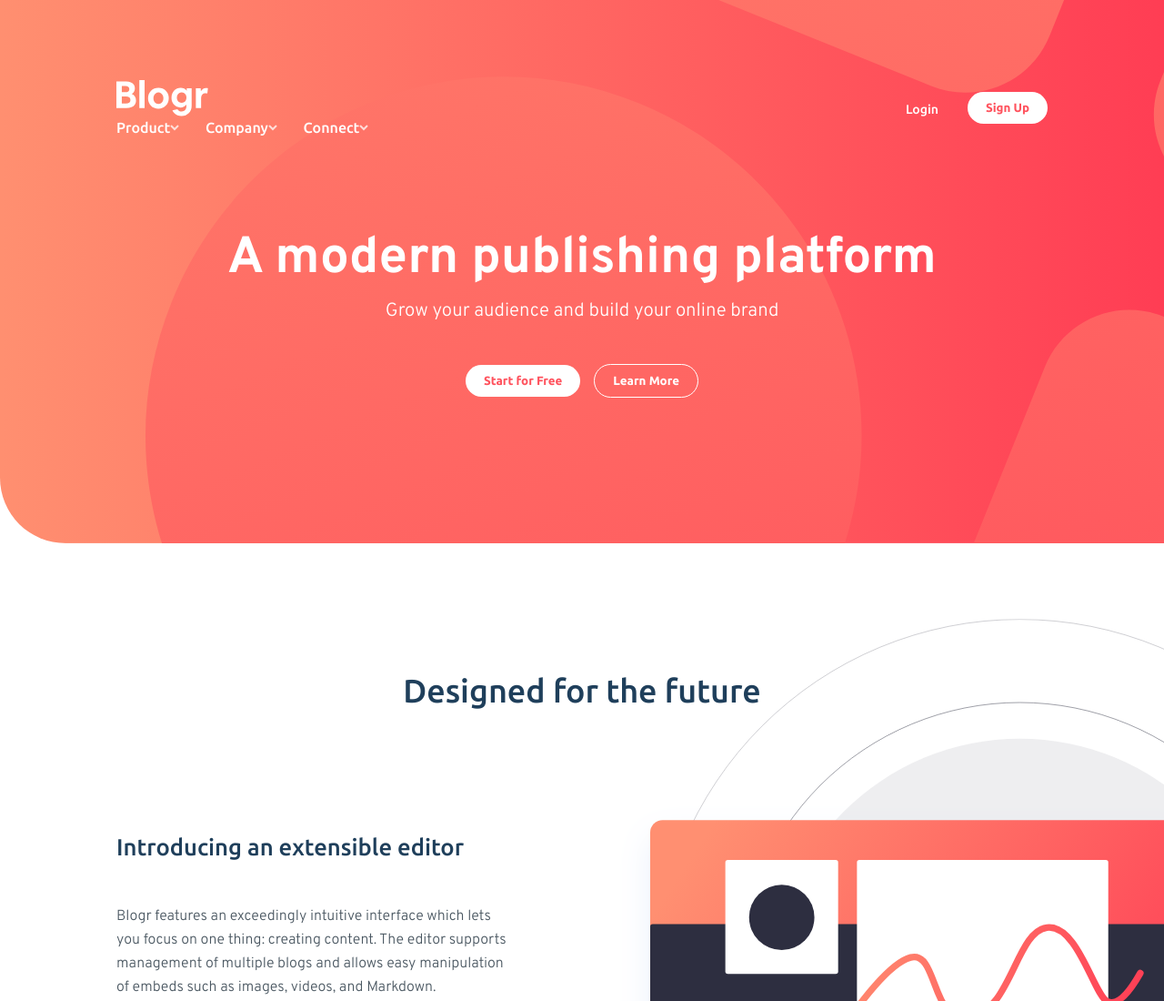
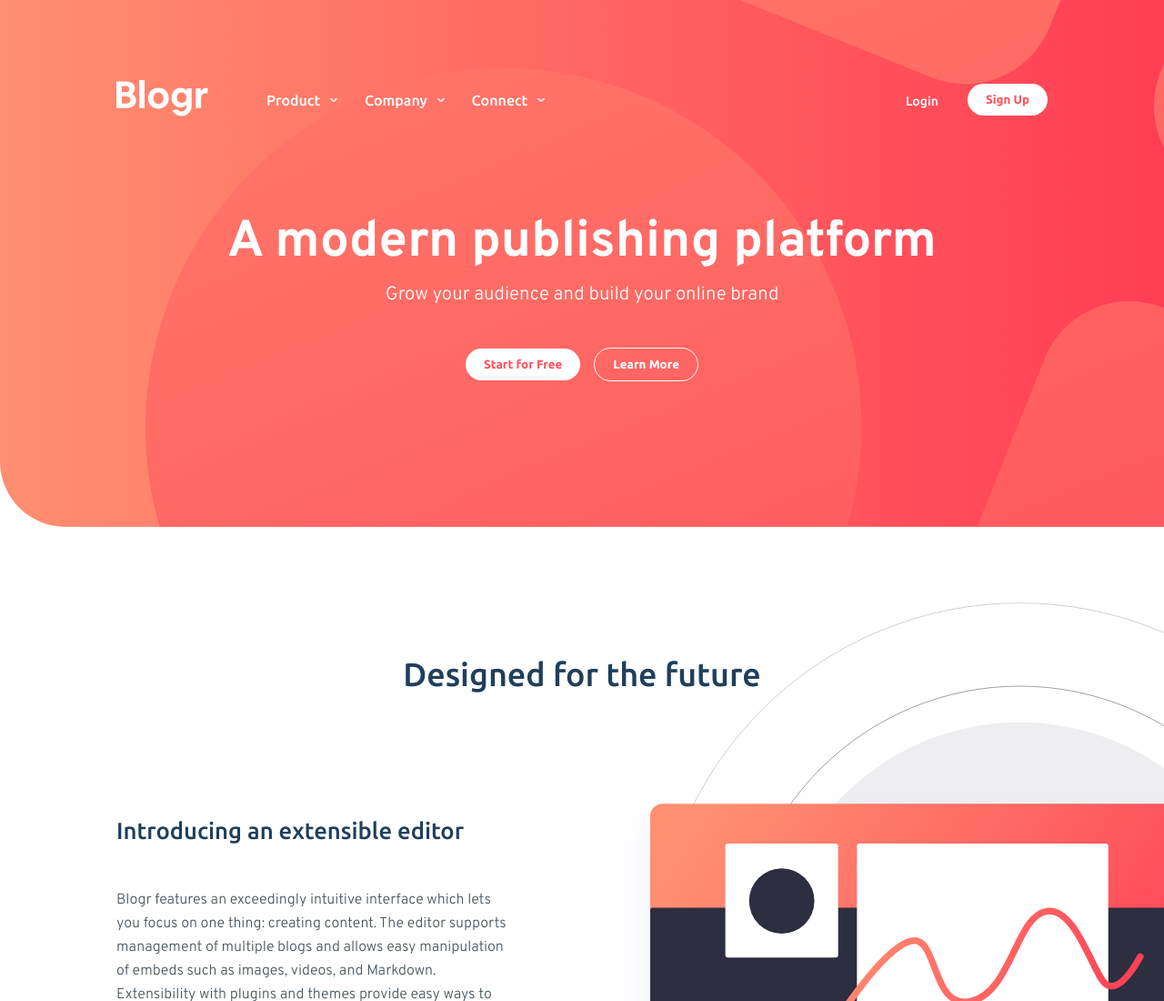
Before and after one commit to Harshil-0707/Blogr-landing-page, a plain HTML site: page index.html in a window 1280 px wide. Shown: the top 1100 px of the page at 91% size. Drawn offline with Linux system fonts and the light colour scheme.

Commit message:
Removed some content

```diff
--- a/index.html
+++ b/index.html
@@ -12,22 +12,20 @@
     <link rel="stylesheet" href="style.css" />
     <title>Blogr Landing Page</title>
   </head>
-  <body>
+  <body onresize="ScreenWidth()">
     <div id="container">
       <div id="header">
         <nav>
-          <div id="logo-links">
           <div id="logo">
             <img src="./images/logo.svg" alt="logo" />
           </div>
+          <div class="links-reg">
             <div id="navLinks">
               <ul>
                 <li id="Product" class="link">
                   <a href="#">
-                    Product<img
-                      src="./images/icon-arrow-light.svg"
-                      alt="arrow-light"
-                    />
+                    Product
+                    <div class="img"></div>
                   </a>
                 </li>
                 <div class="menu">
@@ -49,10 +47,8 @@
                 </div>
                 <li id="Company" class="link">
                   <a href="#">
-                    Company<img
-                      src="./images/icon-arrow-light.svg"
-                      alt="arrow-light"
-                    />
+                    Company
+                    <div class="img"></div>
                   </a>
                 </li>
                 <div class="menu menu-2">
@@ -71,10 +67,8 @@
                 </div>
                 <li id="Connect" class="link">
                   <a href="#">
-                    Connect<img
-                      src="./images/icon-arrow-light.svg"
-                      alt="arrow-light"
-                    />
+                    Connect
+                    <div class="img"></div>
                   </a>
                 </li>
                 <div class="menu menu-3">
@@ -90,12 +84,12 @@
                 </div>
               </ul>
             </div>
-          </div>
             <div id="register">
               <div id="login">
                 <a href="#">Login</a>
               </div>
               <button id="signUp-btn" class="btn">Sign Up</button>
+            </div>
           </div>
           <div class="menuBtn">
             <img
@@ -103,6 +97,7 @@
               id="hamburgericon"
               src="./images/icon-hamburger.svg"
               alt="hamburger"
+              onclick="MenuClick()"
             />
           </div>
         </nav>
```
Lines whose indentation alone changed are shown as unchanged.
